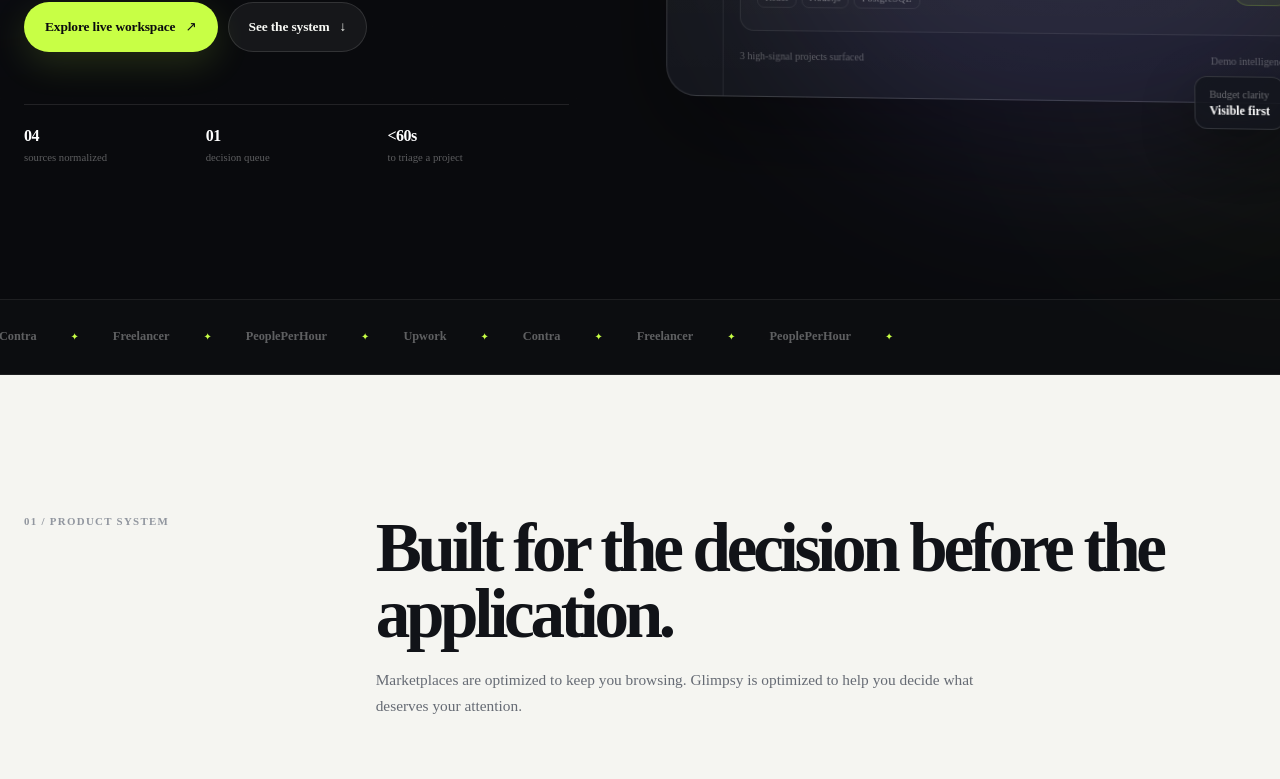
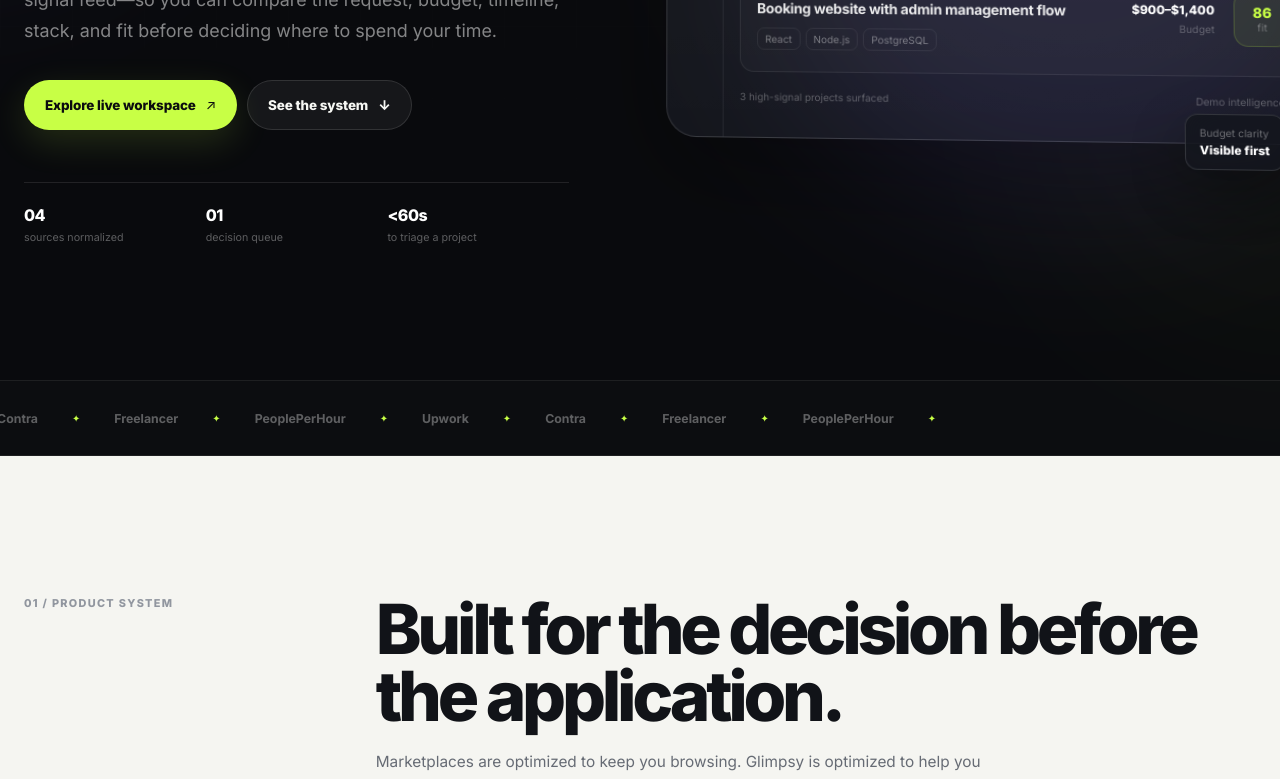
Before and after one commit to MRRzkS/glimpsy, a Next.js app: page / in a window 1280 px wide. Shown: the part 694-1473 px from the top of the page. Built offline with nearby package versions, Linux system fonts and the light colour scheme.

Commit message:
fix: apply Inter at the document root

```diff
--- a/src/app/layout.tsx
+++ b/src/app/layout.tsx
@@ -23,8 +23,8 @@ export default function RootLayout({
   children: React.ReactNode;
 }>) {
   return (
-    <html lang="en">
-      <body className={inter.variable}>{children}</body>
+    <html className={inter.variable} lang="en">
+      <body className={inter.className}>{children}</body>
     </html>
   );
 }
```
